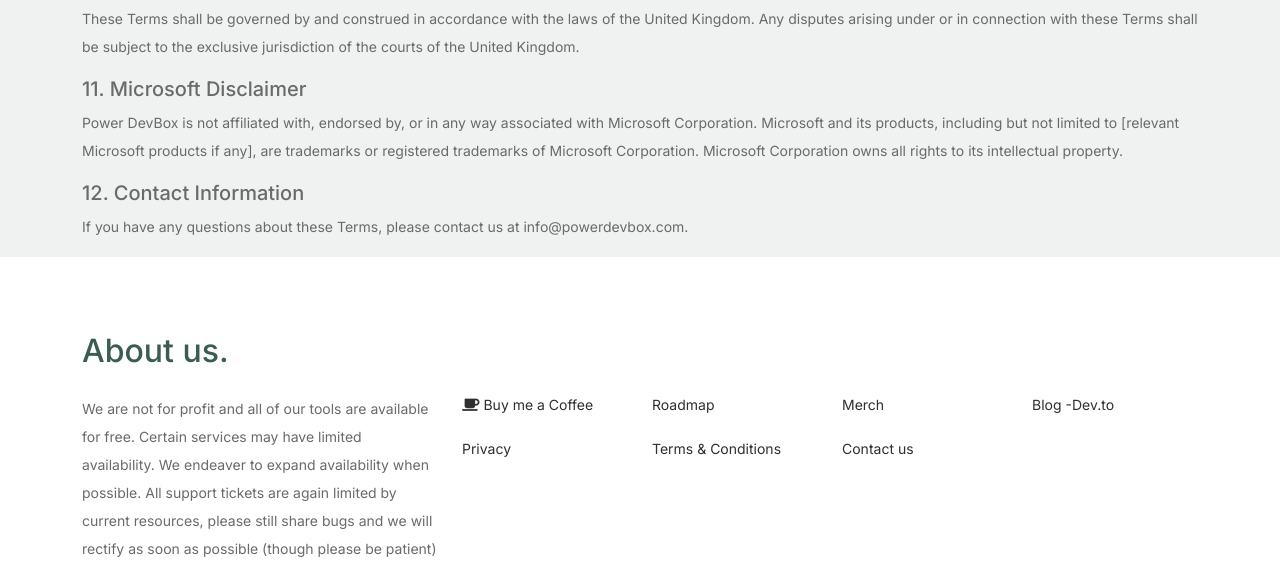
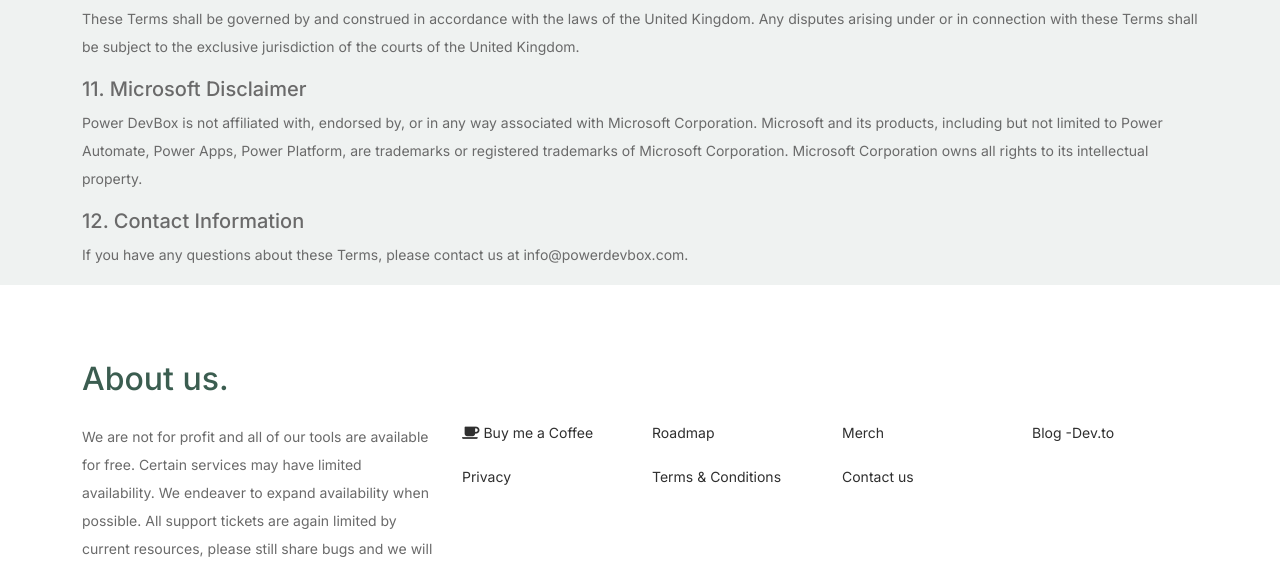
Before and after one commit to wyattdave/Power-DevBox, a plain HTML site: page terms&conditions.html in a window 1280 px wide. Shown: the part 1214-1784 px from the top of the page. Drawn offline with Linux system fonts and the light colour scheme.

Commit message:
&C update

```diff
--- a/terms&conditions.html
+++ b/terms&conditions.html
@@ -104,7 +104,7 @@
                 <p>These Terms shall be governed by and construed in accordance with the laws of the United Kingdom. Any disputes arising under or in connection with these Terms shall be subject to the exclusive jurisdiction of the courts of the United Kingdom.</p>
 
                 <h2>11. Microsoft Disclaimer</h2>
-                <p>Power DevBox is not affiliated with, endorsed by, or in any way associated with Microsoft Corporation. Microsoft and its products, including but not limited to [relevant Microsoft products if any], are trademarks or registered trademarks of Microsoft Corporation. Microsoft Corporation owns all rights to its intellectual property.</p>
+                <p>Power DevBox is not affiliated with, endorsed by, or in any way associated with Microsoft Corporation. Microsoft and its products, including but not limited to Power Automate, Power Apps, Power Platform, are trademarks or registered trademarks of Microsoft Corporation. Microsoft Corporation owns all rights to its intellectual property.</p>
 
                 <h2>12. Contact Information</h2>
                 <p>If you have any questions about these Terms, please contact us at info@powerdevbox.com.</p>
```
